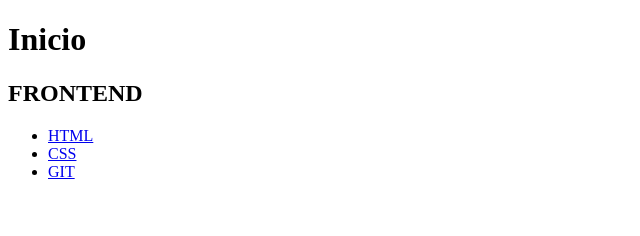
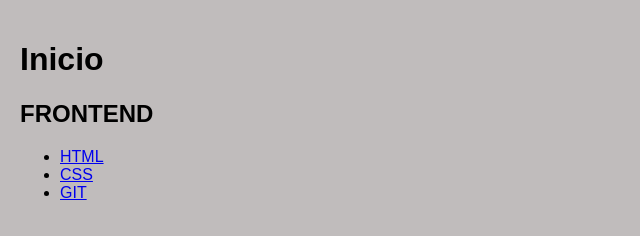
Before and after one commit to paloma70/COMANDOS, a plain HTML site: page index.html in a window 1280 px wide. Shown: the whole page, without its empty margins (0-640 px from the left). Drawn offline with Linux system fonts and the light colour scheme.

Commit message:
LINKS ARREGLADOS + CSS

```diff
--- /dev/null
+++ b/estilos/estilo.css
@@ -0,0 +1,6 @@
+body {
+    background-color: #c0bcbc;
+    font-family: 'Arial', sans-serif;
+    margin: 0;
+    padding: 20px;
+}
--- a/index.html
+++ b/index.html
@@ -3,6 +3,8 @@
 <head>
     <meta charset="UTF-8">
     <meta name="viewport" content="width=device-width, initial-scale=1.0">
+    <link rel="stylesheet" href="estilos/estilo.css">
+    <link rel="icon" href="https://aquacadabra.com/cdn/shop/articles/shutterstock_1412463548.jpg?v=1639387620" type="image/x-icon">
     <title>HOME</title>
 </head>
 <body>
@@ -13,9 +15,9 @@
         <section>
             <h2>FRONTEND</h2>
             <ul>
-                <li> <a href="http://127.0.0.1:5500/html.html">HTML</a> </li>
-                <li> <a href="http://127.0.0.1:5500/css.html">CSS</a> </li>
-                <li> <a href="http://127.0.0.1:5500/git.html">GIT</a> </li>
+                <li> <a href="/html.html">HTML</a> </li>
+                <li> <a href="/css.html">CSS</a> </li>
+                <li> <a href="/git.html">GIT</a> </li>
              </ul>
         </section>
     </main>
```
Also changed, not shown: css.html (+3 -1 lines), git.html (+3 -1 lines), html.html (+3 -1 lines), 1 other file.
